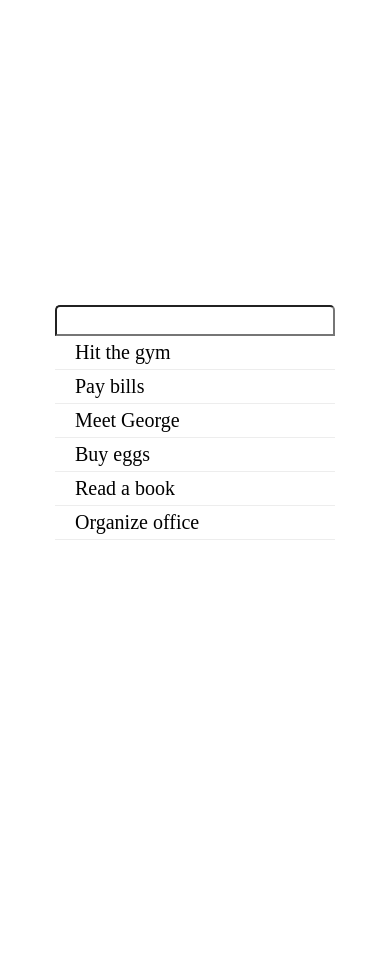
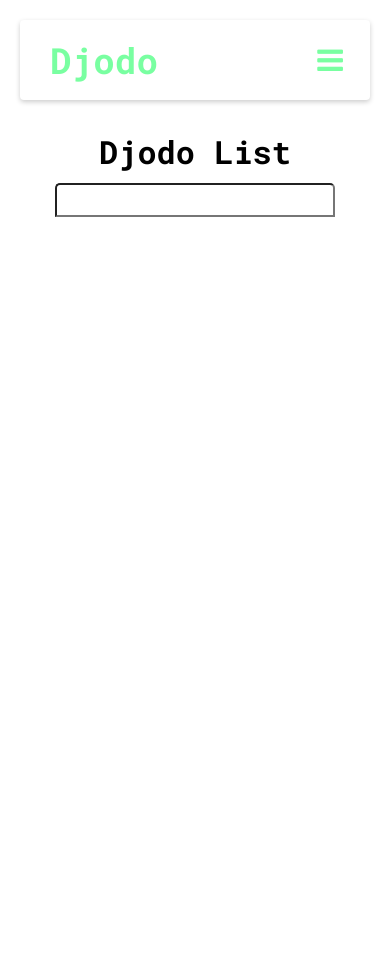
Before and after one commit to TANMAY007100/djodo-list, a Django app: page / in a window 390 px wide. Before the commit the page ends 540 px from the top, so only its background shows below. Run offline with Django 3.2, Linux system fonts and the light colour scheme.

Commit message:
[ADDED] Navigation Bar, Title and Nav Items - Responsive Navigation bar with logo and nav items is added. - Page Title is added. - A form is added with submit functionality to add todo item.

```diff
--- a/assets/css/styles.css
+++ b/assets/css/styles.css
@@ -1,7 +1,10 @@
+@import url('https://fonts.googleapis.com/css2?family=Roboto+Mono:ital,wght@0,400;0,700;1,400;1,700&display=swap');
+
 * {
     box-sizing: border-box;
     margin: 0;
     padding: 0;
+    font-family: 'Roboto Mono', monospace;
 }
 
 /* Styles for 320px */
@@ -14,7 +17,6 @@
   display: flex;
   align-items: center;
   flex-direction: column;
-  justify-content: center;
   min-height: 100vh;
   width: 100%;
 }
@@ -36,9 +38,71 @@
   font-size: 20px;
   border-bottom: 1px solid #ededed;
 }
+
+.page-title {
+  margin: 10px 0;
+  font-weight: bold;
+}
+
+/* Nav */
+header {
+  position: relative;
+  max-width: 1200px;
+  margin: 20px auto;
+  padding: 10px;
+  background: #fff;
+  border-radius: 4px;
+  box-shadow: 0 2px 5px rgba(0, 0, 0, 0.2);
+}
+
+.logo {
+  color:#00ff4c86;
+  height: 50px;
+  font-size: 36px;
+  line-height: 60px;
+  padding: 0 20px;
+  text-align: center;
+  float: left;
+  font-weight: 700;
+  text-decoration: none;
+}
+
+nav {
+  float: right;
+}
+
+.clearfix {
+  clear: both;
+}
+
+nav ul {
+  margin: 0;
+  padding: 0;
+  display: flex;
+}
+
+nav ul li{
+  list-style: none;
+}
+
+nav ul li a{
+  display: block;
+  margin: 10px 0;
+  padding: 10px 20px;
+  text-decoration: none;
+  color: #262626;
+}
+
+nav ul li a.active,
+nav ul li a:hover {
+  background: #00ff4c86;
+  color: #000000;
+  transition: 0.5s;
+}
+/* Nav */
 /* Styles for 320px */
 
-@media screen and (min-width: 768px ){
+@media screen and (min-width: 768px){
   .todo-text {
     width: 680px;
     font-size: 24px;
@@ -54,3 +118,50 @@
     font-size: 24px;
   }
 }
+
+@media screen and (max-width: 768px){
+  .menu-toggle {
+    display: block;
+    width: 40px;
+    height: 40px;
+    margin: 10px;
+    float: right;
+    text-align: center;
+    font-size: 30px;
+    color:#00ff4c86;
+    cursor: pointer;
+  }
+
+  .menu-toggle:before {
+    content: '\f0c9';
+    font-family: FontAwesome;
+    line-height: 40px;
+  }
+
+  .menu-toggle.active:before {
+    content: '\f00d';
+  }
+
+  nav {
+    display: none;
+  }
+
+  nav.active {
+    display: block;
+    width: 100%;
+  }
+
+  nav.active ul {
+    display: block;
+  }
+
+  nav.active ul li a{
+    margin: 0;
+  }
+}
+
+@media screen and (max-width: 1200px) {
+  header {
+    margin: 20px;
+  }
+}
--- /dev/null
+++ b/djodo_main/forms.py
@@ -0,0 +1,10 @@
+from django.forms import Form, CharField
+
+class TodoItem(Form):
+
+    todo = CharField(max_length=500)
+
+    class Meta:
+        db_table = "todo_item"
+        verbose_name = "todo item"
+        verbose_name_plural = "todo items"
--- a/djodo_main/templates/index.html
+++ b/djodo_main/templates/index.html
@@ -2,17 +2,17 @@
 {%block page_title%}Home{%endblock%}
 {%block page_body%}
 <div class="container">
+
     <div class="todo-container">
-        <form class="todo-form">
-            <input class="todo-text" type="text" />
+        <h1 class="page-title">Djodo List</h1>
+        <form class="todo-form" method="POST">
+            {%csrf_token%}
+            <input name="{{todo_form.todo.name}}" class="todo-text" type="text" />
         </form>
         <ul class="todo-list">
-            <li>Hit the gym </li>
-            <li>Pay bills</li>
-            <li>Meet George</li>
-            <li>Buy eggs</li>
-            <li>Read a book</li>
-            <li>Organize office</li>
+            {%for each_task in items%}
+            <li class="added">{{each_task}}</li>
+            {%endfor%}
         </ul>
     </div>
 </div>
--- a/djodo_main/views.py
+++ b/djodo_main/views.py
@@ -1,6 +1,14 @@
 from django.shortcuts import render
 from django.http import HttpResponse
+from .forms import TodoItem
 
 def home(request):
-    if request.method == 'GET':
-        return render(request, 'index.html')
+    todo_item = []
+    if request.method == "GET":
+        todo_form = TodoItem()
+        return render(request, 'index.html', {"todo_form": todo_form, "items": todo_item})
+    elif request.method == "POST":
+        todo_form = TodoItem(request.POST)
+        if todo_form.is_valid():
+            todo_item.append(todo_form.cleaned_data["todo"])
+            return render(request, 'index.html', {"todo_form": todo_form, "items": todo_item})
--- a/templates/base.html
+++ b/templates/base.html
@@ -1,14 +1,40 @@
 <!DOCTYPE html>
 <html lang="en">
+
 <head>
   <meta charset="UTF-8">
   <meta name="viewport" content="width=device-width, initial-scale=1.0">
   <title>{%block page_title%}{%endblock%} | Djodo List</title>
   {%load static%}
+  <link rel="stylesheet" href="https://stackpath.bootstrapcdn.com/font-awesome/4.7.0/css/font-awesome.min.css"
+    integrity="sha384-wvfXpqpZZVQGK6TAh5PVlGOfQNHSoD2xbE+QkPxCAFlNEevoEH3Sl0sibVcOQVnN" crossorigin="anonymous">
   <link rel="stylesheet" type="text/css" href="{% static 'css/styles.css'%}" />
 </head>
+
 <body>
+  <header>
+    <a class="logo" href="{% url 'home' %}">Djodo</a>
+    <div class="menu-toggle"></div>
+    <nav>
+      <ul>
+        <li><a href="{% url 'home' %}" class="active">Home</a></li>
+        <li><a href="#">About</a></li>
+        <li><a href="#">Contact</a></li>
+      </ul>
+    </nav>
+    <div class="clearfix"></div>
+  </header>
   {%block page_body%}{%endblock%}
+  <script src="https://code.jquery.com/jquery-3.5.1.min.js"
+    integrity="sha256-9/aliU8dGd2tb6OSsuzixeV4y/faTqgFtohetphbbj0=" crossorigin="anonymous"></script>
   {%block page_scripts%}{%endblock%}
+  <script>
+    $(document).ready(function () {
+      $('.menu-toggle').on('click', function () {
+        $('.menu-toggle').toggleClass('active');
+        $('nav').toggleClass('active');
+      })
+    })
+  </script>
 </body>
 </html>
```
Lines whose indentation alone changed are shown as unchanged.
